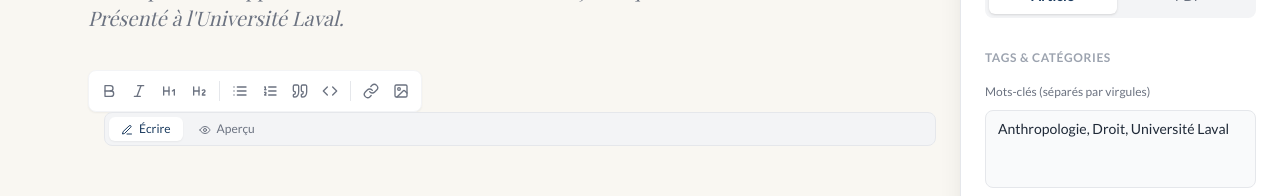
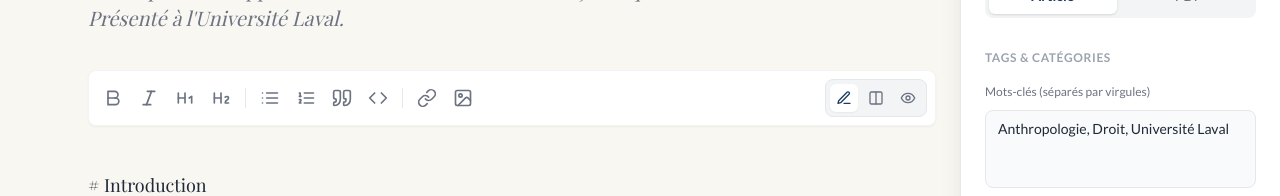
Before and after one commit to MarcDevWorkspace/Cli001, a React (Vite) app: page /admin/editor/1 in a window 1280 px wide. Shown: the part 253-449 px from the top of the page. Built offline with nearby package versions, Linux system fonts and the light colour scheme; no server answers; the database is empty; sample sign-in values are in the browser's storage; a web font is replaced by a local one.

Commit message:
feat: improve editor with split view, reference-style images, and toolbar redesign

```diff
--- a/components/MarkdownEditor.tsx
+++ b/components/MarkdownEditor.tsx
@@ -13,7 +13,8 @@ import {
     Quote,
     Code,
     Eye,
-    Edit3
+    Edit3,
+    Columns
 } from 'lucide-react';
 
 interface MarkdownEditorProps {
@@ -29,7 +30,7 @@ export const MarkdownEditor: React.FC<MarkdownEditorProps> = ({
 }) => {
     const textareaRef = useRef<HTMLTextAreaElement>(null);
     const fileInputRef = useRef<HTMLInputElement>(null);
-    const [activeTab, setActiveTab] = useState<'edit' | 'preview'>('edit');
+    const [activeTab, setActiveTab] = useState<'edit' | 'preview' | 'split'>('edit');
     const [isUploading, setIsUploading] = useState(false);
 
     // Insert text at cursor position
@@ -44,7 +45,6 @@ export const MarkdownEditor: React.FC<MarkdownEditorProps> = ({
         const newText = value.substring(0, start) + before + selectedText + after + value.substring(end);
         onChange(newText);
 
-        // Set cursor position after insert
         setTimeout(() => {
             textarea.focus();
             const newCursorPos = start + before.length + selectedText.length;
@@ -54,6 +54,7 @@ export const MarkdownEditor: React.FC<MarkdownEditorProps> = ({
 
     // Compress and insert image
     const compressAndInsertImage = useCallback(async (file: File) => {
+        console.log("Starting image compression for:", file.name);
         setIsUploading(true);
 
         return new Promise<void>((resolve, reject) => {
@@ -95,23 +96,48 @@ export const MarkdownEditor: React.FC<MarkdownEditorProps> = ({
                         dataUrl = canvas.toDataURL('image/jpeg', quality);
                     }
 
-                    // Insert markdown image at cursor
+                    console.log("Image compressed. Final size approx:", Math.round(dataUrl.length * 0.75 / 1024), "KB");
+
+                    // Usage of reference style links
+                    const refId = `img-${Date.now()}`;
                     const altText = file.name.replace(/\.[^/.]+$/, '');
-                    insertAtCursor(`\n![${altText}](${dataUrl})\n`);
+
+                    const textarea = textareaRef.current;
+                    if (textarea) {
+                        const start = textarea.selectionStart;
+                        const end = textarea.selectionEnd;
+
+                        const before = value.substring(0, start);
+                        const after = value.substring(end);
+
+                        // Insert reference at cursor and definition at the VERY end
+                        const newText = before + `![${altText}][${refId}]` + after + `\n\n[${refId}]: ${dataUrl}`;
+                        onChange(newText);
+
+                        // Restore cursor
+                        setTimeout(() => {
+                            textarea.focus();
+                            const newCursorPos = start + altText.length + refId.length + 5; // ![alt][ref] length
+                            textarea.setSelectionRange(newCursorPos, newCursorPos);
+                        }, 0);
+                    }
+
                     setIsUploading(false);
                     resolve();
                 };
                 img.onerror = (error) => {
+                    console.error("Image load error:", error);
                     setIsUploading(false);
                     reject(error);
                 };
             };
             reader.onerror = (error) => {
+                console.error("FileReader error:", error);
                 setIsUploading(false);
                 reject(error);
             };
         });
-    }, [insertAtCursor]);
+    }, [value, onChange]);
 
     const handleImageUpload = async (e: React.ChangeEvent<HTMLInputElement>) => {
         const file = e.target.files?.[0];
@@ -123,7 +149,6 @@ export const MarkdownEditor: React.FC<MarkdownEditorProps> = ({
                 alert("Échec du traitement de l'image.");
             }
         }
-        // Reset the input
         if (fileInputRef.current) {
             fileInputRef.current.value = '';
         }
@@ -151,12 +176,14 @@ export const MarkdownEditor: React.FC<MarkdownEditorProps> = ({
 
     return (
         <div className="relative group">
-            {/* Toolbar - Sticky */}
-            <div className="sticky top-0 z-40 mb-4 transition-opacity duration-200">
-                <div className="flex items-center gap-0.5 bg-white shadow-sm border border-gray-100 rounded-lg p-1.5 w-fit">
+            {/* Toolbar - Full Header */}
+            <div className="sticky top-0 z-40 mb-4 transition-all duration-300">
+                <div className="flex items-center justify-between bg-white shadow-sm border border-gray-100 rounded-lg p-2 w-full">
+                    {/* Tool Buttons */}
+                    <div className="flex items-center gap-1 overflow-x-auto no-scrollbar">
                         {toolbarButtons.map((btn, index) =>
                             btn.type === 'separator' ? (
-                            <div key={index} className="w-px h-5 bg-gray-200 mx-1" />
+                                <div key={index} className="w-px h-5 bg-gray-200 mx-1 flex-shrink-0" />
                             ) : (
                                 <button
                                     key={index}
@@ -164,36 +191,50 @@ export const MarkdownEditor: React.FC<MarkdownEditorProps> = ({
                                     onClick={btn.action}
                                     disabled={btn.loading}
                                     title={btn.title}
-                                className="p-1.5 rounded-md hover:bg-gray-100 text-gray-500 hover:text-brand-primary transition-colors disabled:opacity-50"
+                                    className="p-1.5 rounded-md hover:bg-gray-100 text-gray-500 hover:text-brand-primary transition-colors disabled:opacity-50 flex-shrink-0"
                                 >
-                                {btn.icon && <btn.icon className="w-4 h-4" />}
+                                    {btn.icon && <btn.icon className="w-5 h-5" />}
                                 </button>
                             )
                         )}
                     </div>
 
-                {/* View Toggles */}
-                <div className="flex items-center gap-1 bg-gray-100 rounded-lg p-1 ml-4 border border-gray-200">
+                    {/* View Toggles - Segmented Control */}
+                    <div className="flex items-center gap-1 bg-gray-100 rounded-lg p-1 ml-4 border border-gray-200 flex-shrink-0">
                         <button
                             type="button"
                             onClick={() => setActiveTab('edit')}
-                        className={`px-3 py-1 rounded-md text-xs font-medium transition-all ${activeTab === 'edit'
+                            title="Éditer"
+                            className={`p-1.5 rounded-md transition-all ${activeTab === 'edit'
                                 ? 'bg-white text-brand-primary shadow-sm'
                                 : 'text-gray-500 hover:text-gray-700'
                                 }`}
                         >
-                        <Edit3 className="w-3 h-3 inline mr-1.5" />Écrire
+                            <Edit3 className="w-4 h-4" />
+                        </button>
+                        <button
+                            type="button"
+                            onClick={() => setActiveTab('split')}
+                            title="Côte à côte"
+                            className={`p-1.5 rounded-md transition-all ${activeTab === 'split'
+                                ? 'bg-white text-brand-primary shadow-sm'
+                                : 'text-gray-500 hover:text-gray-700'
+                                }`}
+                        >
+                            <Columns className="w-4 h-4" />
                         </button>
                         <button
                             type="button"
                             onClick={() => setActiveTab('preview')}
-                        className={`px-3 py-1 rounded-md text-xs font-medium transition-all ${activeTab === 'preview'
+                            title="Aperçu seul"
+                            className={`p-1.5 rounded-md transition-all ${activeTab === 'preview'
                                 ? 'bg-white text-brand-primary shadow-sm'
                                 : 'text-gray-500 hover:text-gray-700'
                                 }`}
                         >
-                        <Eye className="w-3 h-3 inline mr-1.5" />Aperçu
+                            <Eye className="w-4 h-4" />
                         </button>
+                    </div>
                 </div>
             </div>
 
@@ -206,9 +247,13 @@ export const MarkdownEditor: React.FC<MarkdownEditorProps> = ({
                 className="hidden"
             />
 
-            {/* Editor Content - Seamless */}
+            {/* Editor Content */}
             <div className="min-h-[500px]">
-                {activeTab === 'edit' ? (
+                <div className={`grid h-full gap-6 ${activeTab === 'split' ? 'grid-cols-2' : 'grid-cols-1'}`}>
+
+                    {/* Editor Pane */}
+                    {(activeTab === 'edit' || activeTab === 'split') && (
+                        <div className="h-full">
                             <textarea
                                 ref={textareaRef}
                                 value={value}
@@ -216,20 +261,32 @@ export const MarkdownEditor: React.FC<MarkdownEditorProps> = ({
                                 placeholder={placeholder}
                                 className="w-full h-full min-h-[500px] font-serif text-lg text-gray-800 resize-none border-0 focus:ring-0 focus:outline-none bg-transparent leading-relaxed placeholder-gray-300"
                             />
-                ) : (
+                        </div>
+                    )}
+
+                    {/* Preview Pane */}
+                    {(activeTab === 'preview' || activeTab === 'split') && (
+                        <div className={`h-full ${activeTab === 'split' ? 'border-l border-gray-100 pl-6' : ''}`}>
                             <div className="prose prose-lg prose-slate max-w-none text-gray-800">
                                 <ReactMarkdown
                                     remarkPlugins={[remarkGfm]}
                                     className="prose prose-lg prose-slate max-w-none"
+                                    components={{
+                                        img: ({ node, ...props }) => (
+                                            <img {...props} className="rounded-lg shadow-sm max-w-full" loading="lazy" />
+                                        )
+                                    }}
                                 >
                                     {value}
                                 </ReactMarkdown>
                             </div>
+                        </div>
                     )}
                 </div>
+            </div>
 
-            {/* Character Count - Floating bottom right */}
-            <div className="fixed bottom-4 right-[340px] text-xs text-gray-300 pointer-events-none">
+            {/* Character Count */}
+            <div className={`fixed bottom-4 text-xs text-gray-300 pointer-events-none transition-all duration-300 ${activeTab === 'split' ? 'right-[50%]' : 'right-[340px]'}`}>
                 {value.length} caractères
             </div>
         </div>
```
Lines whose indentation alone changed are shown as unchanged.
